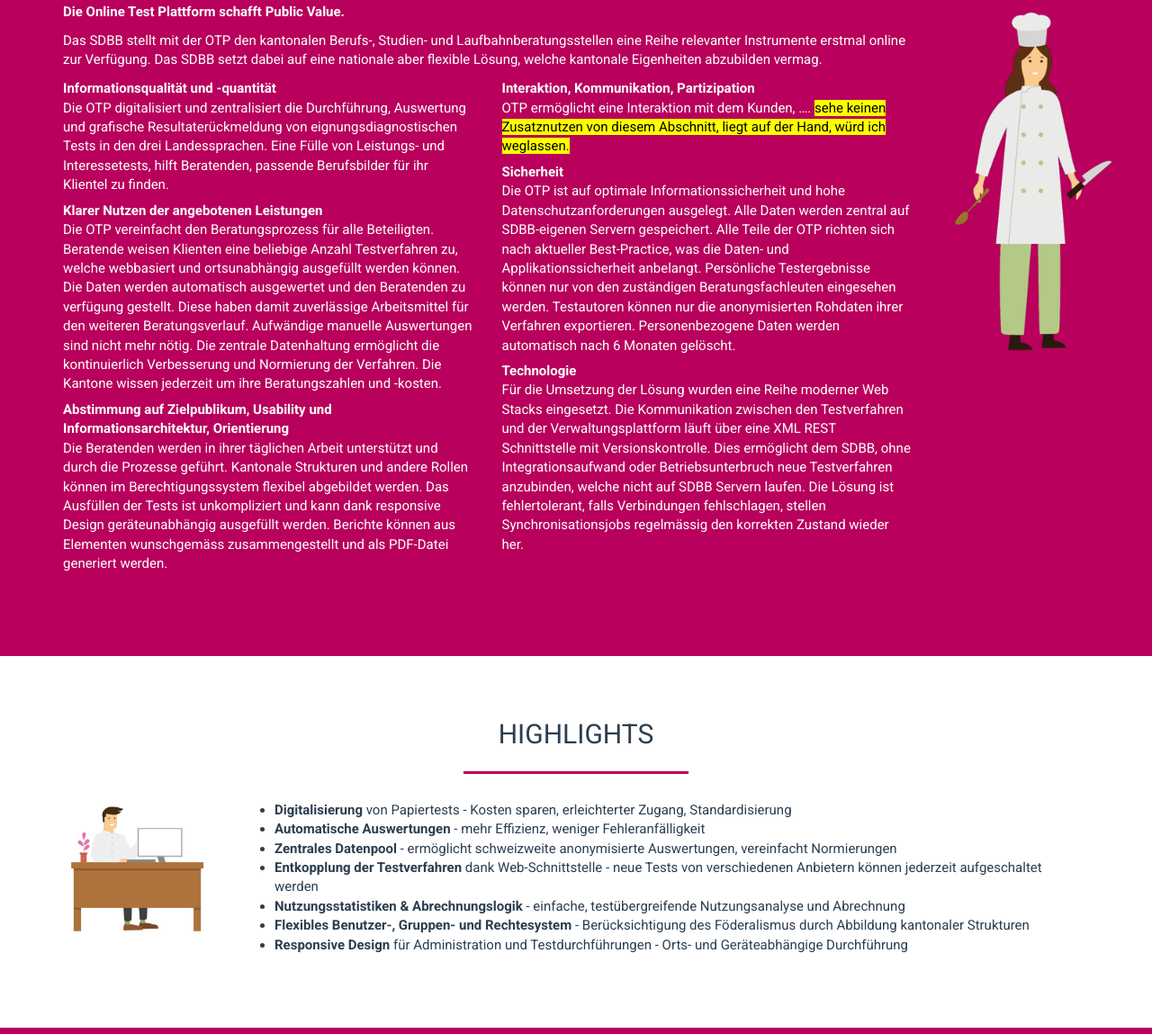
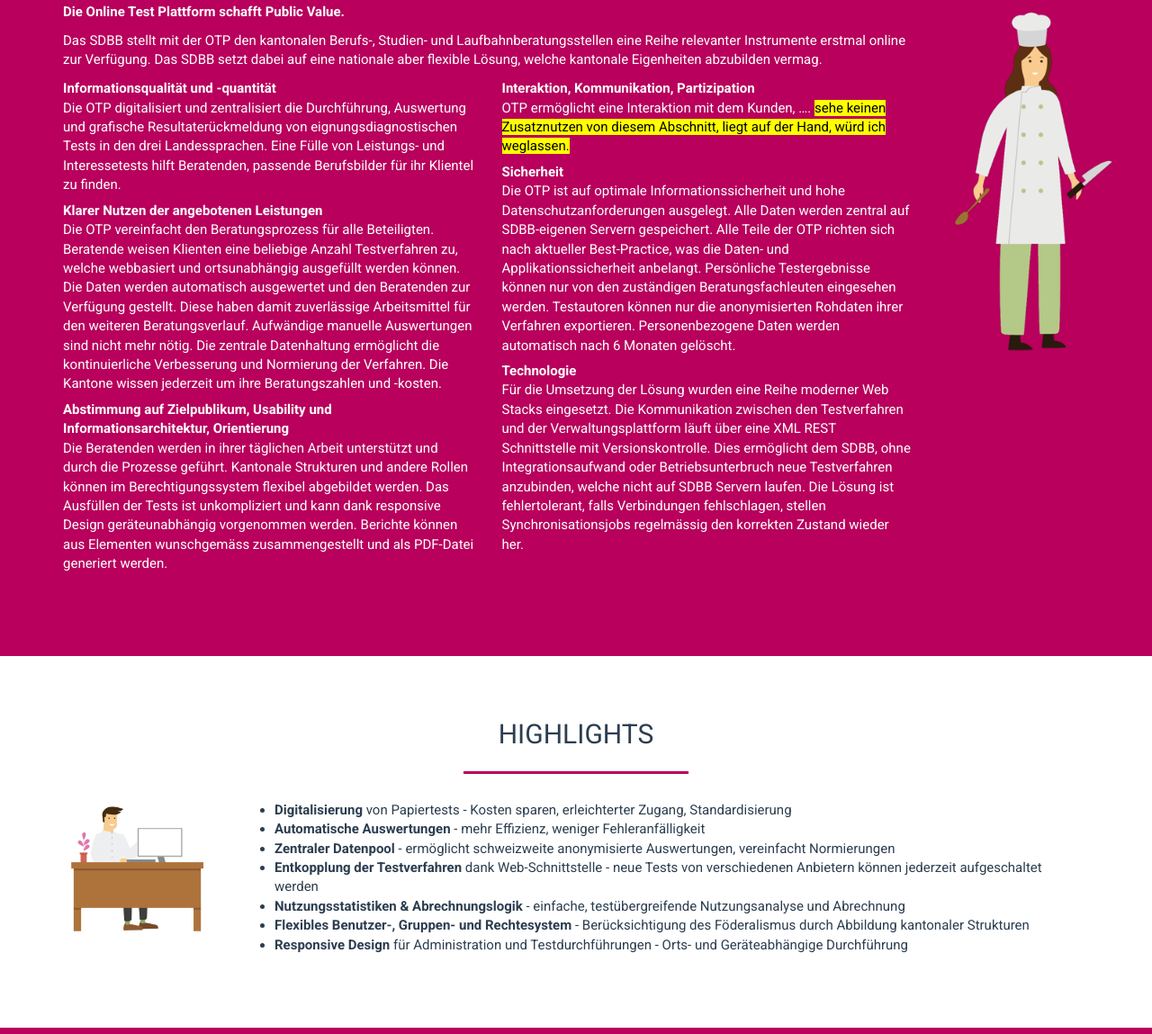
Before and after one commit to cloud-solutions/microsite-sdbb-otp, a website: page public/index.html in a window 1280 px wide. Shown: the part 1648-2797 px from the top of the page at 90% size. Drawn offline with nearby package versions, Linux system fonts and the light colour scheme; files that its build step writes are made by us from their sources.

Commit message:
Textkorrekturen

```diff
--- a/public/index.html
+++ b/public/index.html
@@ -161,7 +161,7 @@
                                 <dd>
                                     Die OTP digitalisiert und zentralisiert die Durchführung, Auswertung und grafische
                                     Resultaterückmeldung von eignungsdiagnostischen Tests in den drei Landessprachen.
-                                    Eine Fülle von Leistungs- und Interessetests, hilft Beratenden, passende Berufsbilder
+                                    Eine Fülle von Leistungs- und Interessetests hilft Beratenden, passende Berufsbilder
                                     für ihr Klientel zu finden.
                                 </dd>
                                 <dt>
@@ -171,9 +171,9 @@
                                     Die OTP vereinfacht den Beratungsprozess für alle Beteiligten. Beratende weisen
                                     Klienten eine beliebige Anzahl Testverfahren zu, welche webbasiert und ortsunabhängig ausgefüllt
                                     werden können. Die Daten werden automatisch ausgewertet und den Beratenden
-                                    zu verfügung gestellt. Diese haben damit zuverlässige Arbeitsmittel für den weiteren
+                                    zur Verfügung gestellt. Diese haben damit zuverlässige Arbeitsmittel für den weiteren
                                     Beratungsverlauf. Aufwändige manuelle Auswertungen sind nicht mehr nötig.
-                                    Die zentrale Datenhaltung ermöglicht die kontinuierlich Verbesserung und Normierung
+                                    Die zentrale Datenhaltung ermöglicht die kontinuierliche Verbesserung und Normierung
                                     der Verfahren. Die Kantone wissen jederzeit um ihre Beratungszahlen und -kosten.
                                 </dd>
                                 <dt>
@@ -183,7 +183,7 @@
                                     Die Beratenden werden in ihrer täglichen Arbeit unterstützt und durch die Prozesse geführt.
                                     Kantonale Strukturen und andere Rollen können im Berechtigungssystem flexibel abgebildet werden.
                                     Das Ausfüllen der Tests ist unkompliziert und kann dank responsive Design geräteunabhängig
-                                    ausgefüllt werden. Berichte können aus Elementen wunschgemäss zusammengestellt
+                                    vorgenommen werden. Berichte können aus Elementen wunschgemäss zusammengestellt
                                     und als PDF-Datei generiert werden.
                                 </dd>
                             </dl>
@@ -245,7 +245,7 @@
                     <ul>
                         <li><strong>Digitalisierung</strong> von Papiertests - Kosten sparen, erleichterter Zugang, Standardisierung</li>
                         <li><strong>Automatische Auswertungen</strong> - mehr Effizienz, weniger Fehleranfälligkeit</li>
-                        <li><strong>Zentrales Datenpool</strong> - ermöglicht schweizweite anonymisierte Auswertungen, vereinfacht Normierungen</li>
+                        <li><strong>Zentraler Datenpool</strong> - ermöglicht schweizweite anonymisierte Auswertungen, vereinfacht Normierungen</li>
                         <li><strong>Entkopplung der Testverfahren</strong> dank Web-Schnittstelle - neue Tests von verschiedenen Anbietern können jederzeit aufgeschaltet werden</li>
                         <li><strong>Nutzungsstatistiken & Abrechnungslogik</strong> - einfache, testübergreifende Nutzungsanalyse und Abrechnung</li>
                         <li><strong>Flexibles Benutzer-, Gruppen- und Rechtesystem</strong> - Berücksichtigung des Föderalismus durch Abbildung kantonaler Strukturen</li>
```
